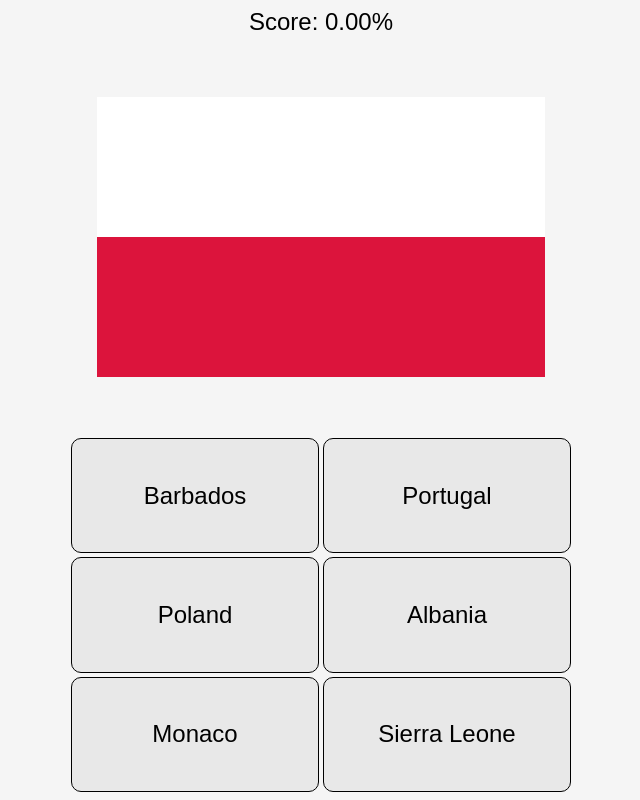
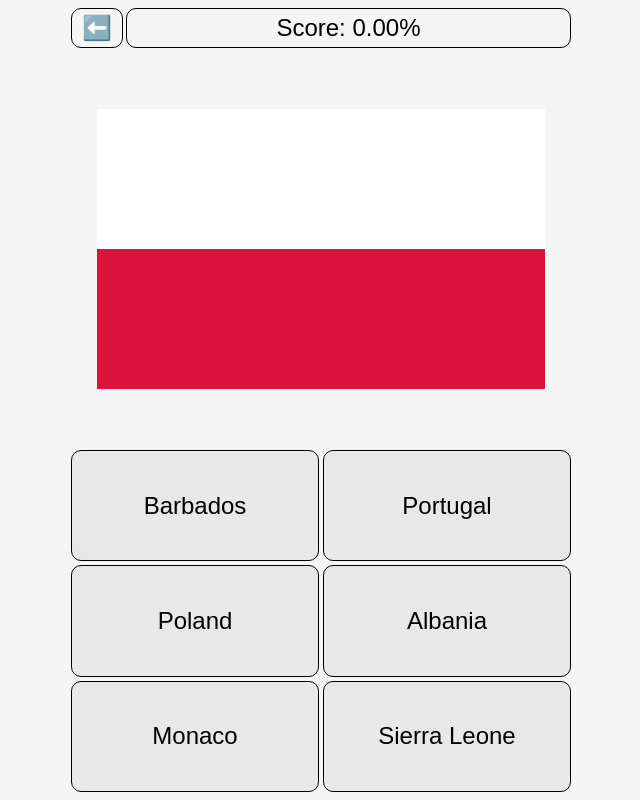
Before and after one commit to dvdmrtnz/flag-school, a plain HTML site: page play/index.html in a window 1280 px wide. Shown: the whole page, without its empty margins (319-959 px from the left). Drawn offline with Linux system fonts and the light colour scheme.

Commit message:
Add back button

```diff
--- a/play/index.html
+++ b/play/index.html
@@ -17,7 +17,12 @@
 <body>
 
 <div id="content">
-	<div id="score">
+	<div id="header">
+		<div id="back-button" onclick="window.location='..';">
+			⬅️
+		</div>
+		<div id="score">
+		</div>
 	</div>
 	<div id="question">
 	</div>
--- a/play/style.css
+++ b/play/style.css
@@ -28,11 +28,28 @@
 	margin: auto;
 }
 
+div#header {
+	display: flex;
+}
+
+div#back-button {
+	border-radius: 10px;
+	border: 1px solid black;
+	padding: 5px 10px;
+	display: inline-block;
+	font-size: 150%;
+	margin: 0  3px 0 0;
+}
+
 div#score {
-	flex-grow: 0;
+	flex-grow: 1;
+	border-radius: 10px;
+	border: 1px solid black;
+	font-size: 150%;
+	display: flex;
+	justify-content: center;
+	align-items: center;
 	text-align: center;
-	font-size: 150%;
-
 }
 
 div#question {
```
